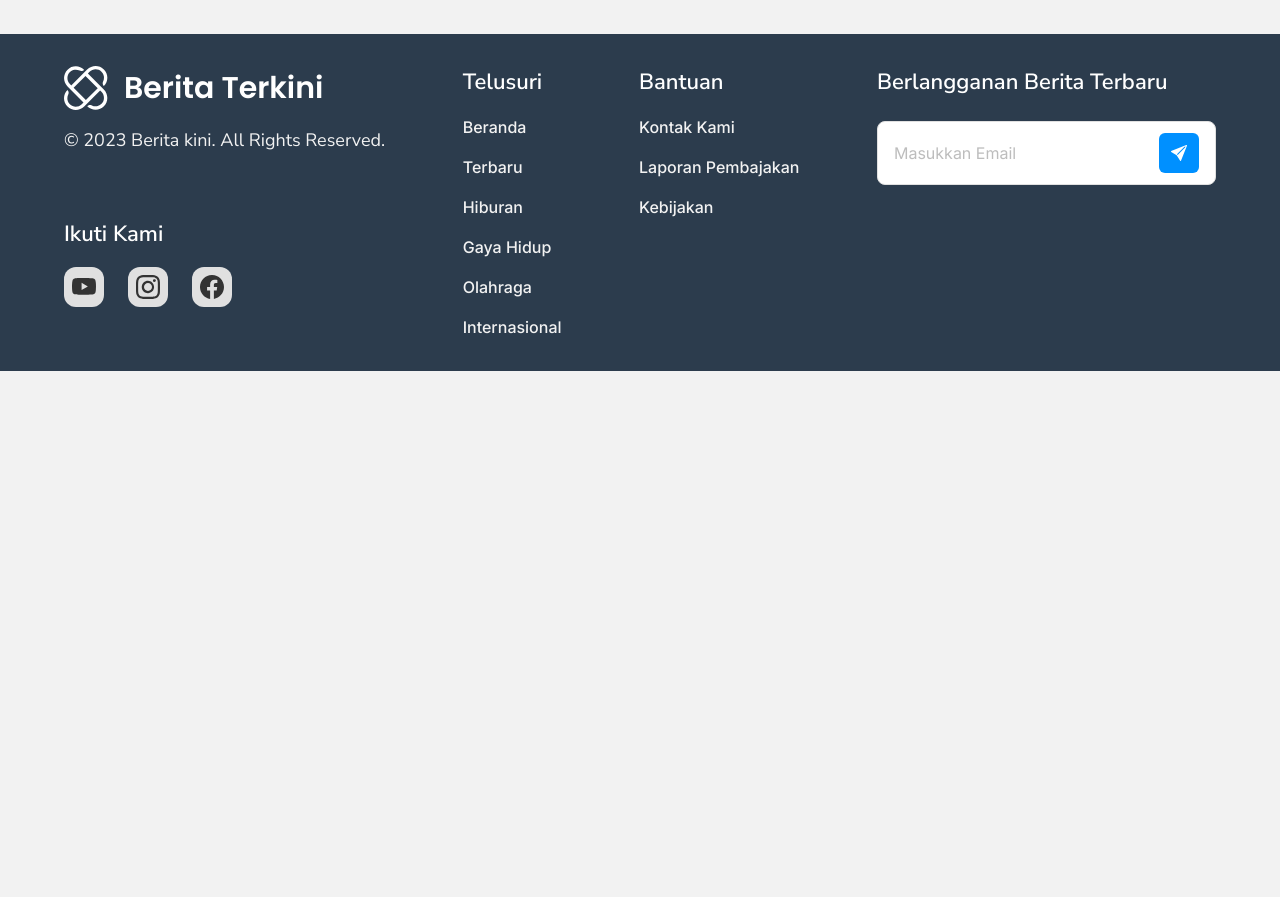
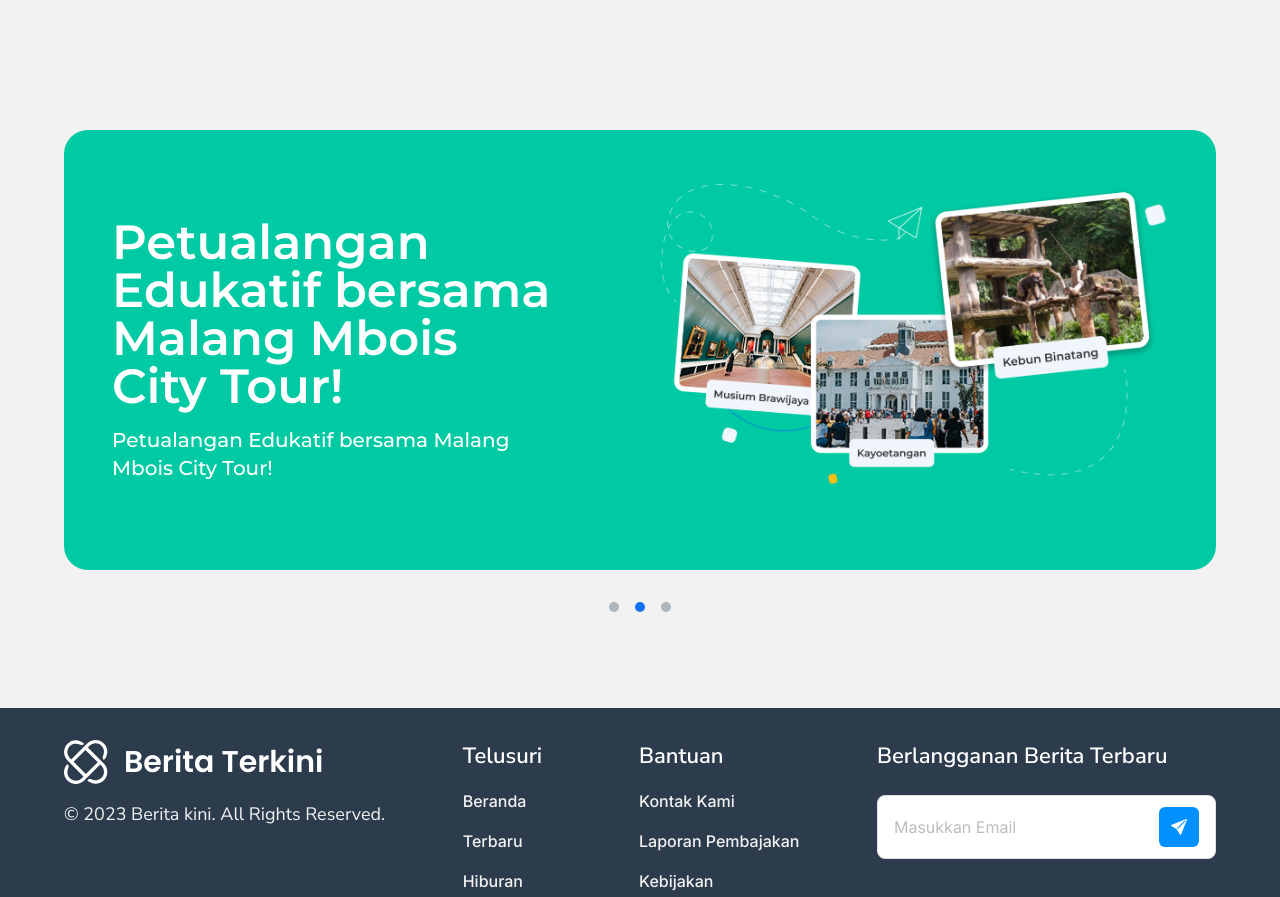
Before and after one commit to Glenn-Rhee/berita-terkini, a Next.js app: page / in a window 1280 px wide. Shown: the part 2400-3297 px from the top of the page. Before the commit the page ends 2771 px from the top, so only its background shows below. Built offline with nearby package versions, Linux system fonts and the light colour scheme.

Commit message:
feat: added banner

```diff
--- a/src/app/globals.css
+++ b/src/app/globals.css
@@ -3,20 +3,22 @@
 @theme {
     --font-poppins: var(--font-poppins);
     --font-inter: var(--font-inter);
-    --font-nunitoSans: var(--nunitoSans);
+    --font-nunitoSans: var(--font-nunitoSans);
+    --font-monserrat: var(--font-monserrat);
 
     --color-background: #F2F2F2;
     --color-invert: #F2F2F2;
     --color-brand-color: #0090FF;
     --color-surface-soft: #E0E0E0;
     --color-disable: #BDBDBD;
+    --color-banner: #00CAA3;
 
     --color-primary-50: #E3F2FF;
     --color-primary-100: #BBDFFF;
     --color-primary-200: #93CBFC;
     --color-primary-300: #5FB7FF;
     --color-primary-400: #4AA7F9;
-    --color-primary-500: #0099FF;
+    --color-primary-500: #136EF0;
     --color-primary-600: #2D8BE9;
     --color-primary-700: #2879D6;
     --color-primary-800: #2469C4;
--- a/src/app/layout.tsx
+++ b/src/app/layout.tsx
@@ -1,5 +1,5 @@
 import type { Metadata } from "next";
-import { Inter, Poppins, Nunito_Sans } from "next/font/google";
+import { Inter, Poppins, Nunito_Sans, Montserrat } from "next/font/google";
 import "./globals.css";
 import Navbar from "@/components/Navbar";
 import Footer from "@/components/Footer";
@@ -25,6 +25,11 @@ const nunitoSans = Nunito_Sans({
   subsets: ["latin"],
 });
 
+const monserrat = Montserrat({
+  variable: "--font-monserrat",
+  subsets: ["latin"],
+});
+
 export default function RootLayout({
   children,
 }: Readonly<{
@@ -33,7 +38,7 @@ export default function RootLayout({
   return (
     <html
       lang="en"
-      className={`${inter.variable} ${poppins.variable} ${nunitoSans.variable} h-full antialiased`}
+      className={`${inter.variable} ${poppins.variable} ${nunitoSans.variable} ${monserrat.variable} h-full antialiased`}
     >
       <body className="bg-background min-h-full">
         <Navbar />
--- a/src/app/page.tsx
+++ b/src/app/page.tsx
@@ -1,3 +1,4 @@
+import Banner from "@/components/Banner";
 import Container from "@/components/Container";
 import Headline from "@/components/Headline";
 import Popular from "@/components/Popular";
@@ -9,6 +10,7 @@ export default function HomePage() {
       <Headline />
       <Popular />
       <Recomendation />
+      <Banner />
     </Container>
   );
 }
--- /dev/null
+++ b/src/components/Banner.tsx
@@ -0,0 +1,30 @@
+import Image from "next/image";
+
+export default function Banner() {
+  return (
+    <section className="flex flex-col gap-y-8 my-16 w-full">
+      <div className="w-full h-110 grid grid-cols-[1fr_1fr] items-center bg-banner rounded-3xl px-12">
+        <div className="flex flex-col h-full justify-center w-md gap-y-4">
+          <h2 className="font-monserrat font-semibold text-white text-5xl">
+            Petualangan Edukatif bersama Malang Mbois City Tour!
+          </h2>
+          <p className="font-monserrat text-white font-medium text-xl">
+            Petualangan Edukatif bersama Malang Mbois City Tour!
+          </p>
+        </div>
+        <Image
+          src={"/img/img-banner.png"}
+          alt="Banner Picture"
+          width={500}
+          height={500}
+          className="object-cover w-full"
+        />
+      </div>
+      <div className="flex items-center gap-x-4 justify-center">
+        <div className="size-2.5 rounded-full bg-[#ADB5BD]" />
+        <div className="size-2.5 rounded-full bg-primary-500" />
+        <div className="size-2.5 rounded-full bg-[#ADB5BD]" />
+      </div>
+    </section>
+  );
+}
```
Also changed, not shown: public/img/img-banner.png (added).
